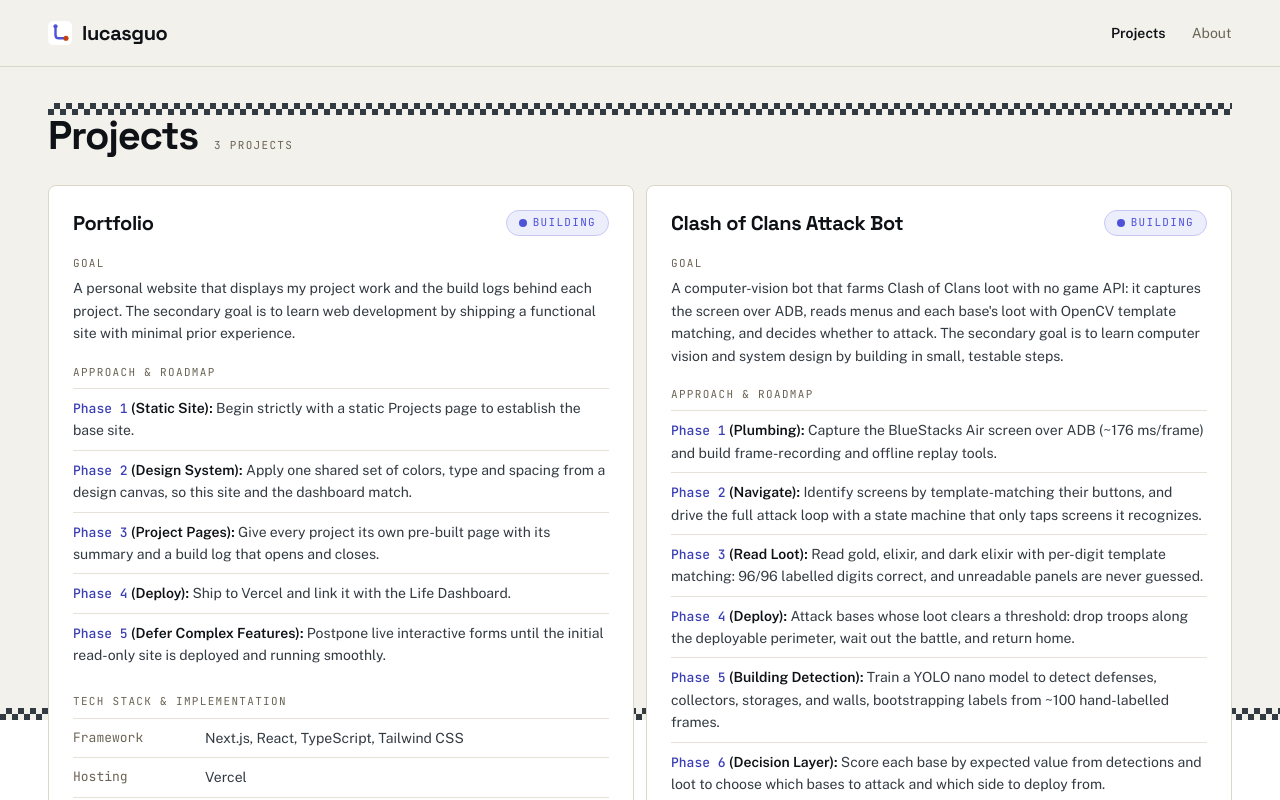
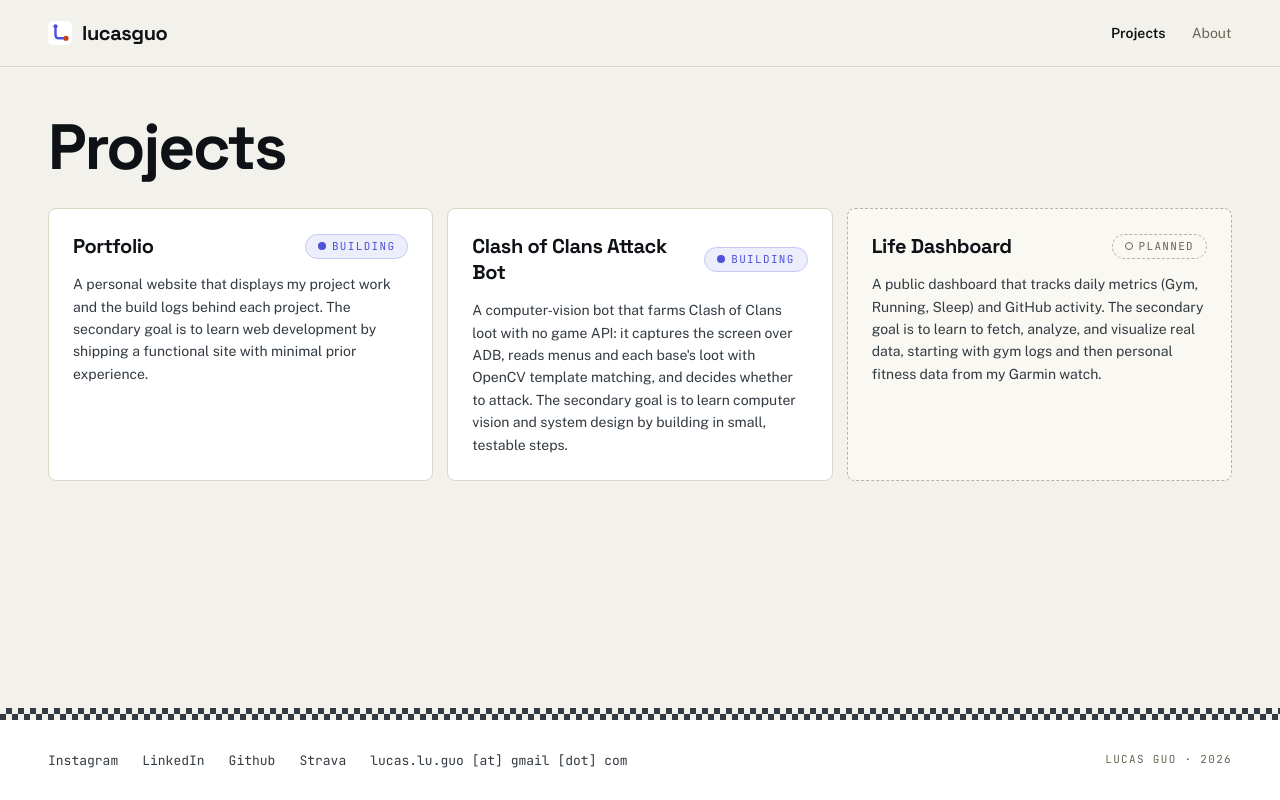
Before and after one commit to lucas-guo-2008/portfolio, a Next.js app: page /projects in a window 1280 px wide. Shown: the top 800 px of the page. Built offline with nearby package versions, Linux system fonts and the light colour scheme.

Commit message:
Refactor ProjectsPage: replace ProjectCard with ProjectTile, update layout and styling, and remove unused PhaseList, ProjectCard, and StackList components.

```diff
--- a/app/projects/page.tsx
+++ b/app/projects/page.tsx
@@ -1,4 +1,4 @@
-import ProjectCard from '@/components/ProjectCard';
+import ProjectTile from '@/components/ProjectTile';
 import { projects } from '@/lib/projects';
 
 export const metadata = {
@@ -7,15 +7,10 @@ export const metadata = {
 
 export default function ProjectsPage() {
   return (
-    <div className="flex flex-col gap-5 md:gap-7 pt-2 md:pt-3 finish-line">
-      <div className="flex items-baseline gap-3 md:gap-4">
-        <h1 className="text-title md:text-display font-display font-bold">Projects</h1>
-        <p className="font-mono text-label uppercase tracking-label text-text-muted">
-          {projects.length} {projects.length === 1 ? 'project' : 'projects'}
-        </p>
-      </div>
-      <div className="grid md:grid-cols-2 gap-3 items-start">
-        {projects.map(project => <ProjectCard key={project.slug} project={project} />)}
+    <div className="flex flex-col gap-5 md:gap-7 pt-2 md:pt-3">
+      <h1 className="text-display md:text-hero font-display font-bold">Projects</h1>
+      <div className="grid gap-3.5 md:grid-cols-2 lg:grid-cols-3">
+        {projects.map(project => <ProjectTile key={project.slug} project={project} titleAs="h2" clamp={false} />)}
       </div>
     </div>
   );
--- a/components/PhaseList.tsx
+++ /dev/null
@@ -1,18 +0,0 @@
-import type { Phase } from "@/lib/projects";
-
-type PhaseListProps = {
-    phases: Phase[];
-}
-
-export default function PhaseList({phases}:PhaseListProps) {
-    return (
-        <ol>
-            {phases.map((phase, i) => (
-                <li key={phase.comment} className="py-2 border-t border-border-subtle text-body-sm text-text-secondary">
-                    <span className="font-mono text-caption font-medium text-accent-strong">Phase {i + 1}</span>{' '}
-                    <b className="font-semibold text-text">({phase.comment}):</b> {phase.description}
-                </li>
-            ))}
-        </ol>
-    );
-}
--- a/components/ProjectCard.tsx
+++ /dev/null
@@ -1,56 +0,0 @@
-import Link from "next/link";
-import type { Project } from "@/lib/projects";
-import Card from "./Card";
-import StatusBadge from "./StatusBadge";
-import PhaseList from "./PhaseList";
-import StackList from "./StackList";
-
-type ProjectCardProps = {
-    project: Project;
-}
-
-const sectionLabel = "font-mono text-label uppercase tracking-label text-text-muted";
-
-export default function ProjectCard({project}:ProjectCardProps) {
-    const { slug, title, status, summary, phases, stack } = project;
-    return (
-        <Card roomy interactive>
-            <div className="flex flex-col gap-5">
-                <div className="flex items-center justify-between gap-3">
-                    <h2 className="text-heading font-display font-bold">
-                        <Link
-                            href={`/projects/${slug}`}
-                            className="after:absolute after:inset-0 focus-visible:outline-2 focus-visible:outline-accent focus-visible:outline-offset-2"
-                        >
-                            {title}
-                        </Link>
-                    </h2>
-                    <StatusBadge status={status} />
-                </div>
-
-                <section>
-                    <h3 className={sectionLabel}>Goal</h3>
-                    <p className="mt-1.5 text-body-sm text-text-secondary">{summary}</p>
-                </section>
-
-                {phases.length > 0 && (
-                    <section>
-                        <h3 className={`${sectionLabel} mb-2`}>Approach &amp; Roadmap</h3>
-                        <PhaseList phases={phases} />
-                    </section>
-                )}
-
-                {stack.length > 0 && (
-                    <section>
-                        <h3 className={`${sectionLabel} mb-2`}>Tech Stack &amp; Implementation</h3>
-                        <StackList stack={stack} />
-                    </section>
-                )}
-
-                <div className="pt-3.5 border-t border-border-subtle font-mono text-label uppercase tracking-label text-accent">
-                    View project →
-                </div>
-            </div>
-        </Card>
-    );
-}
--- a/components/StackList.tsx
+++ /dev/null
@@ -1,21 +0,0 @@
-import { splitStackItem } from "@/lib/projects";
-
-type StackListProps = {
-    stack: string[];
-}
-
-export default function StackList({stack}:StackListProps) {
-    return (
-        <dl>
-            {stack.map(item => {
-                const { key, value } = splitStackItem(item);
-                return (
-                    <div key={item} className="flex flex-col sm:flex-row sm:gap-3 py-2 border-t border-border-subtle text-body-sm">
-                        {key && <dt className="font-mono text-caption text-text-muted sm:w-30 sm:shrink-0 sm:pt-px">{key}</dt>}
-                        <dd className="text-text-secondary min-w-0">{value}</dd>
-                    </div>
-                );
-            })}
-        </dl>
-    );
-}
```
